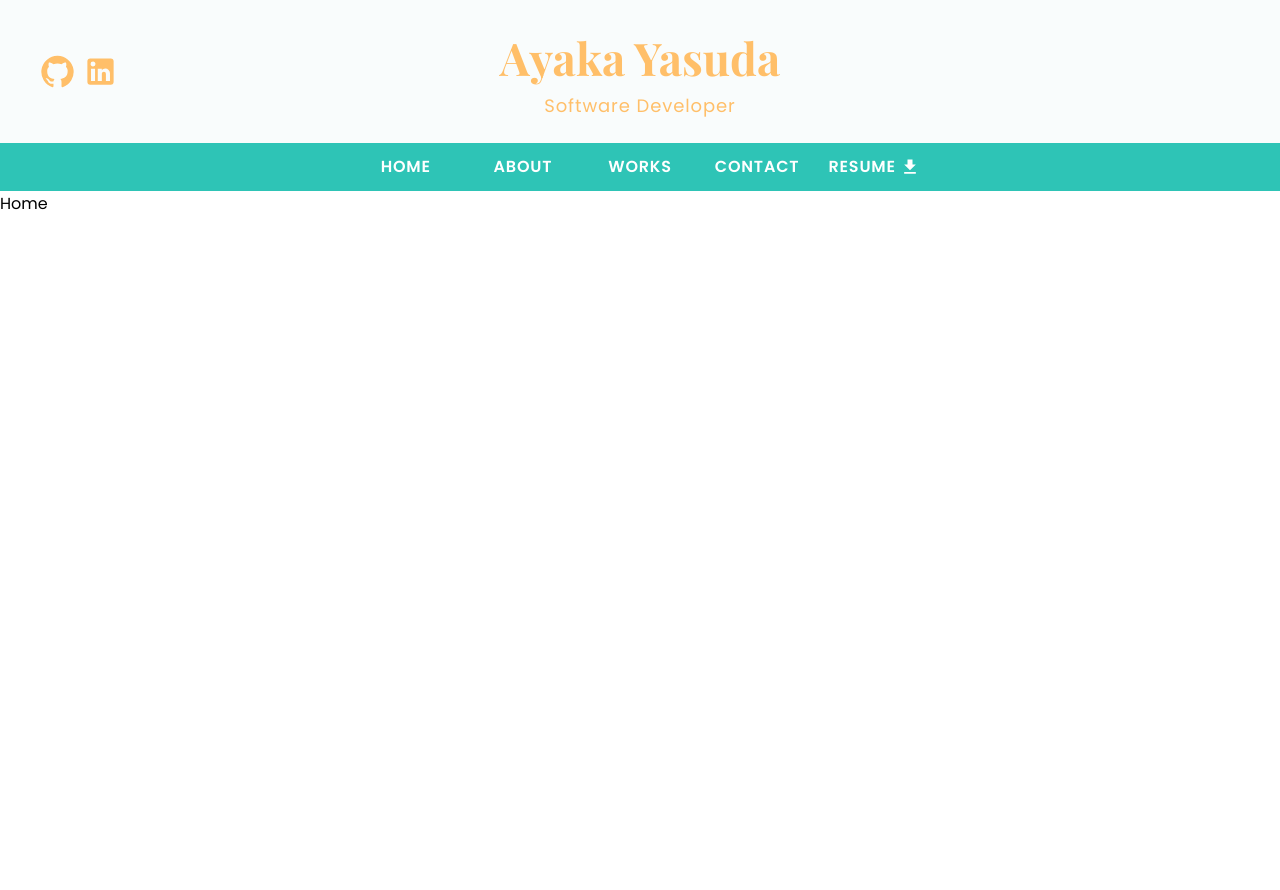
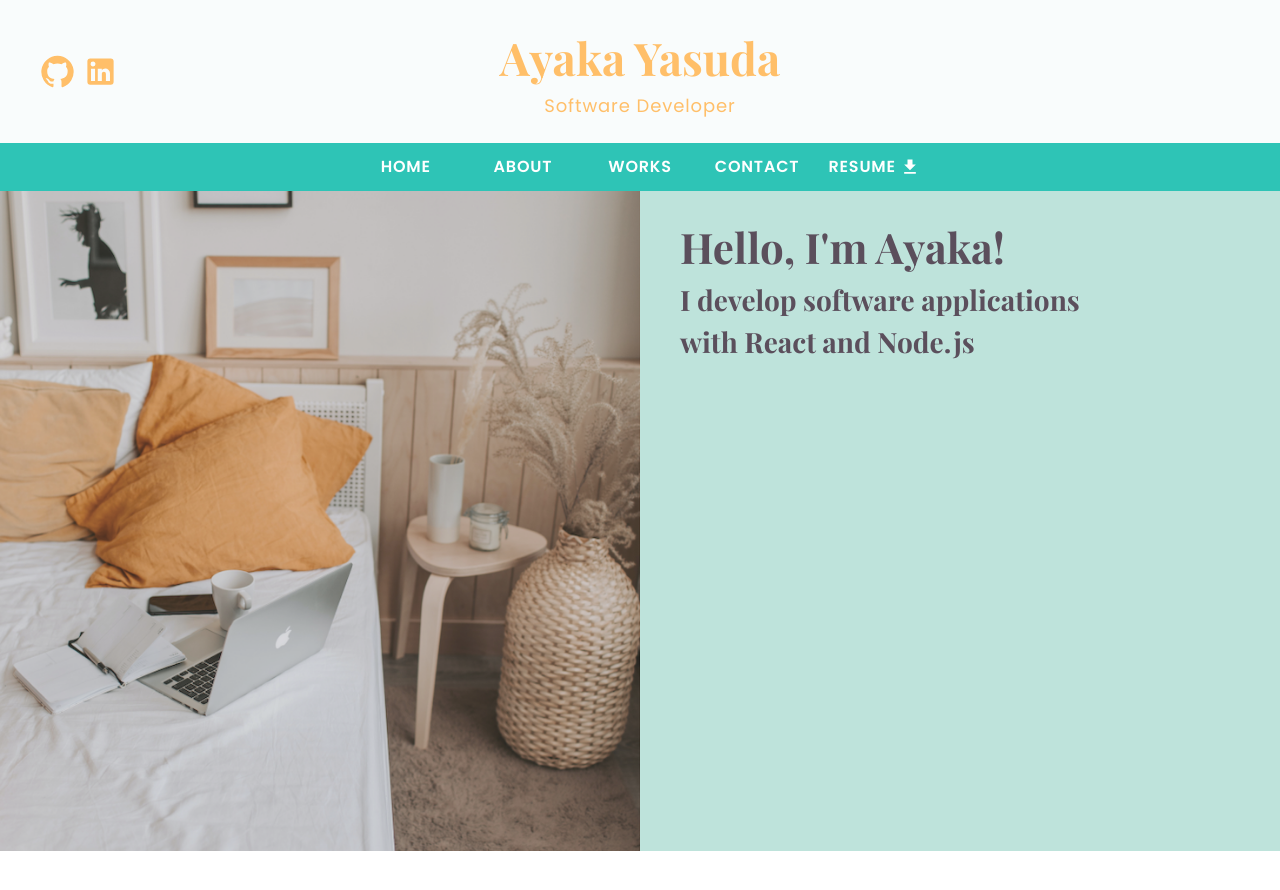
Before and after one commit to AyakaYasuda/portfolio, a Next.js app: page / in a window 1280 px wide. Shown: the top 890 px of the page. Before the commit the page ends 800 px from the top, so only its background shows below. Built offline with nearby package versions, Linux system fonts and the light colour scheme.

Commit message:
added image and greeting data to Home

```diff
--- a/components/Home.js
+++ b/components/Home.js
@@ -1,7 +1,52 @@
 import React from 'react';
 
-const Home = () => {
-  return <div>Home</div>;
+const Home = ({ data }) => {
+  const mobileHome = (
+    <>
+      <div className="relative mt-36 z-0">
+        <img
+          src={data.topImage}
+          alt="top image"
+          className="object-cover w-full h-full"
+        />
+        <section className="absolute z-10 top-3/4 right-0 bg-green-light my-10 py-10 w-5/6">
+          <div className="relative top-0 -left-5">
+            <h2 className="text-brown UnderLine">{data.greeting}</h2>
+            <div className="mt-4 mb-8">
+              <h3 className="text-brown UnderLine">{data.aboutLine1}</h3>
+              <h3 className="text-brown UnderLine">{data.aboutLine2}</h3>
+            </div>
+          </div>
+        </section>
+      </div>
+    </>
+  );
+
+  const desktopHome = (
+    <>
+      <div className="GridCenter grid-cols-2 mt-36 lg:mt-44">
+        <img
+          src={data.topImage}
+          alt="top image"
+          className="object-cover w-full h-full"
+        />
+        <section className="bg-green-light w-full h-full p-10">
+          <h2 className="text-brown">{data.greeting}</h2>
+          <div>
+            <h3 className="text-brown">{data.aboutLine1}</h3>
+            <h3 className="text-brown">{data.aboutLine2}</h3>
+          </div>
+        </section>
+      </div>
+    </>
+  );
+
+  return (
+    <>
+      <div className="block md:hidden">{mobileHome}</div>
+      <div className="hidden md:block">{desktopHome}</div>
+    </>
+  );
 };
 
 export default Home;
--- a/components/layout/Layout.js
+++ b/components/layout/Layout.js
@@ -11,7 +11,7 @@ const Layout = ({ children }) => {
     <>
       <header className="FlexColumn bg-blue-light px-10 py-6">
         <h1 className="text-orange">Ayaka Yasuda</h1>
-        <h4 className="text-orange font-normal">Software Developer</h4>
+        <h5 className="text-orange font-normal">Software Developer</h5>
       </header>
       <MobileMenu />
     </>
@@ -22,15 +22,27 @@ const Layout = ({ children }) => {
       <header className="GridCenter grid-cols-3 bg-blue-light px-10 py-6">
         <ul className="FlexJustifyStart gap-2 justify-self-start">
           <li className="Hover">
-            <GitHubIcon sx={{ color: '#FFBF69', fontSize: 35 }} />
+            <a
+              href="https://github.com/AyakaYasuda"
+              target="_blank"
+              rel="noopener noreferrer"
+            >
+              <GitHubIcon sx={{ color: '#FFBF69', fontSize: 35 }} />
+            </a>
           </li>
           <li className="Hover">
-            <LinkedInIcon sx={{ color: '#FFBF69', fontSize: 35 }} />
+            <a
+              href="https://www.linkedin.com/in/ayaka-yasuda-7ab597197"
+              target="_blank"
+              rel="noopener noreferrer"
+            >
+              <LinkedInIcon sx={{ color: '#FFBF69', fontSize: 35 }} />
+            </a>
           </li>
         </ul>
         <div className="FlexColumn">
           <h1 className="text-orange">Ayaka Yasuda</h1>
-          <h4 className="text-orange font-normal">Software Developer</h4>
+          <h5 className="text-orange font-normal">Software Developer</h5>
         </div>
       </header>
       <DesktopMenu />
@@ -38,14 +50,14 @@ const Layout = ({ children }) => {
   );
 
   return (
-    <div className="relative">
-      <div className="fixed top-0 left-0 right-0 block md:hidden">
+    <div className="relative min-h-screen w-screen">
+      <div className="fixed top-0 left-0 right-0 block md:hidden z-10">
         {mobileHeader}
       </div>
-      <div className="fixed top-0 left-0 right-0 hidden md:block">
+      <div className="fixed top-0 left-0 right-0 hidden md:block z-10">
         {desktopHeader}
       </div>
-      <main className="relative top-40 md:top-44 lg:top-48">{children}</main>
+      <main className="z-0">{children}</main>
     </div>
   );
 };
--- /dev/null
+++ b/data/home.json
@@ -0,0 +1,6 @@
+{
+  "topImage": "/images/TopImage.png",
+  "greeting": "Hello, I'm Ayaka!",
+  "aboutLine1": "I develop software applications",
+  "aboutLine2": "with React and Node.js"
+}
--- a/pages/index.js
+++ b/pages/index.js
@@ -1,7 +1,8 @@
 import Head from 'next/head';
 import Home from '../components/Home';
+import { getHomeData } from '../services';
 
-const HomePage = () => {
+const HomePage = (props) => {
   return (
     <>
       <Head>
@@ -15,9 +16,19 @@ const HomePage = () => {
           content="Ayaka Yasuda is a software developer who specializes in developing web applications with React and Node.js. Based in Vancouver."
         />
       </Head>
-      <Home />
+      <Home data={props.home} />
     </>
   );
 };
 
+export const getStaticProps = async () => {
+  const homeData = await getHomeData();
+
+  return {
+    props: {
+      home: homeData,
+    },
+  };
+};
+
 export default HomePage;
--- /dev/null
+++ b/services/index.js
@@ -0,0 +1,5 @@
+import homeData from '../data/home.json';
+
+export const getHomeData = async () => {
+  return homeData;
+};
--- a/styles/globals.css
+++ b/styles/globals.css
@@ -10,7 +10,7 @@
 
 @layer base {
   main {
-    @apply font-popping;
+    @apply font-popping box-border;
   }
 
   h1 {
@@ -22,10 +22,14 @@
   }
 
   h3 {
+    @apply font-playfair font-bold text-2xl md:text-3xl;
+  }
+
+  h4 {
     @apply font-popping font-bold text-2xl md:text-3xl;
   }
 
-  h4 {
+  h5 {
     @apply font-popping font-semibold text-tiny md:text-base lg:text-lg tracking-wider;
   }
 
@@ -67,4 +71,7 @@
   .Hover {
     @apply cursor-pointer transform hover:-translate-y-1 duration-300;
   }
+  .UnderLine {
+    @apply bg-gradient-to-t from-pink-light via-transparent;
+  }
 }
```
Also changed, not shown: assets/images/TopImage.png (deleted), public/images/TopImage.png (added).
